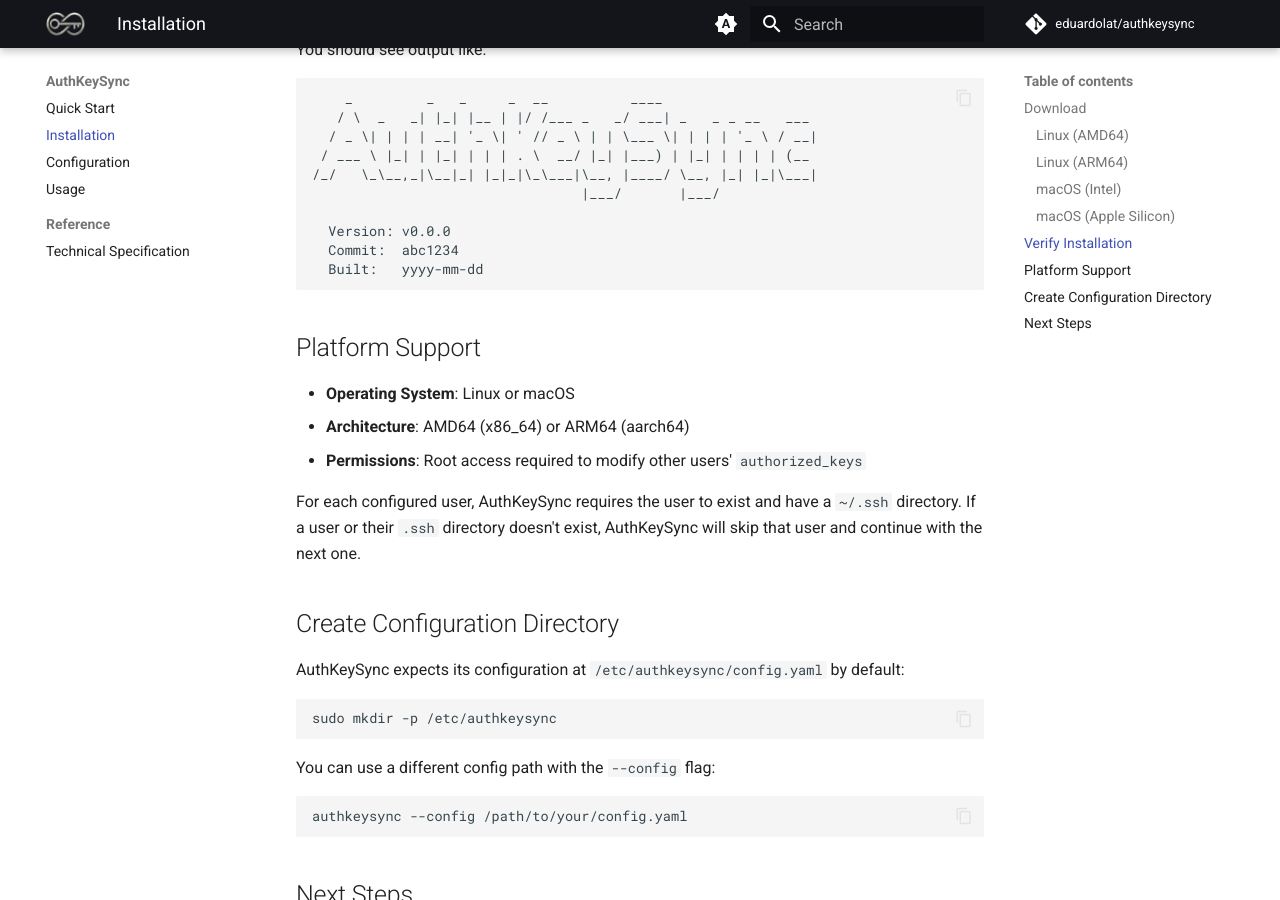
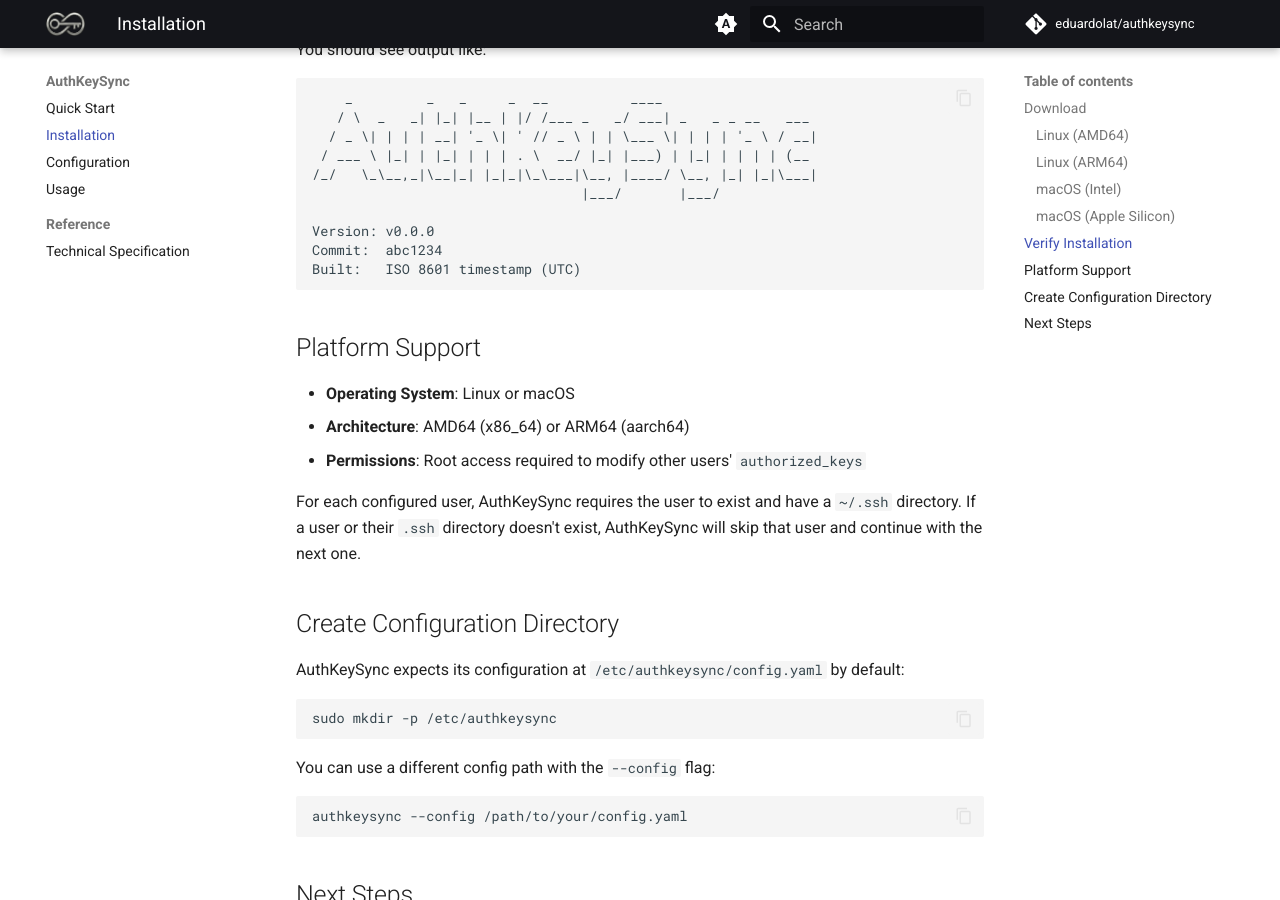
Before and after one commit to eduardolat/authkeysync, an MkDocs documentation site: the page built from docs/installation.md, in a window 1280 px wide and 900 px high, scrolled down 1082 px. Built offline with MkDocs 1.6.1 and Material for MkDocs 9.7.7, drawn with Linux system fonts in a browser that asks for light colours; comment, search, counter and statistics services are not loaded.

Commit message:
Refactor version display format in main.go and update installation documentation for consistency

````diff
--- a/docs/installation.md
+++ b/docs/installation.md
@@ -54,9 +54,9 @@
 /_/   \_\__,_|\__|_| |_|_|\_\___|\__, |____/ \__, |_| |_|\___|
                                  |___/       |___/
 
-  Version: v0.0.0
-  Commit:  abc1234
-  Built:   yyyy-mm-dd
+Version: v0.0.0
+Commit:  abc1234
+Built:   ISO 8601 timestamp (UTC)
 ```
 
 ## Platform Support
````
Also changed, not shown: 1 other file.
